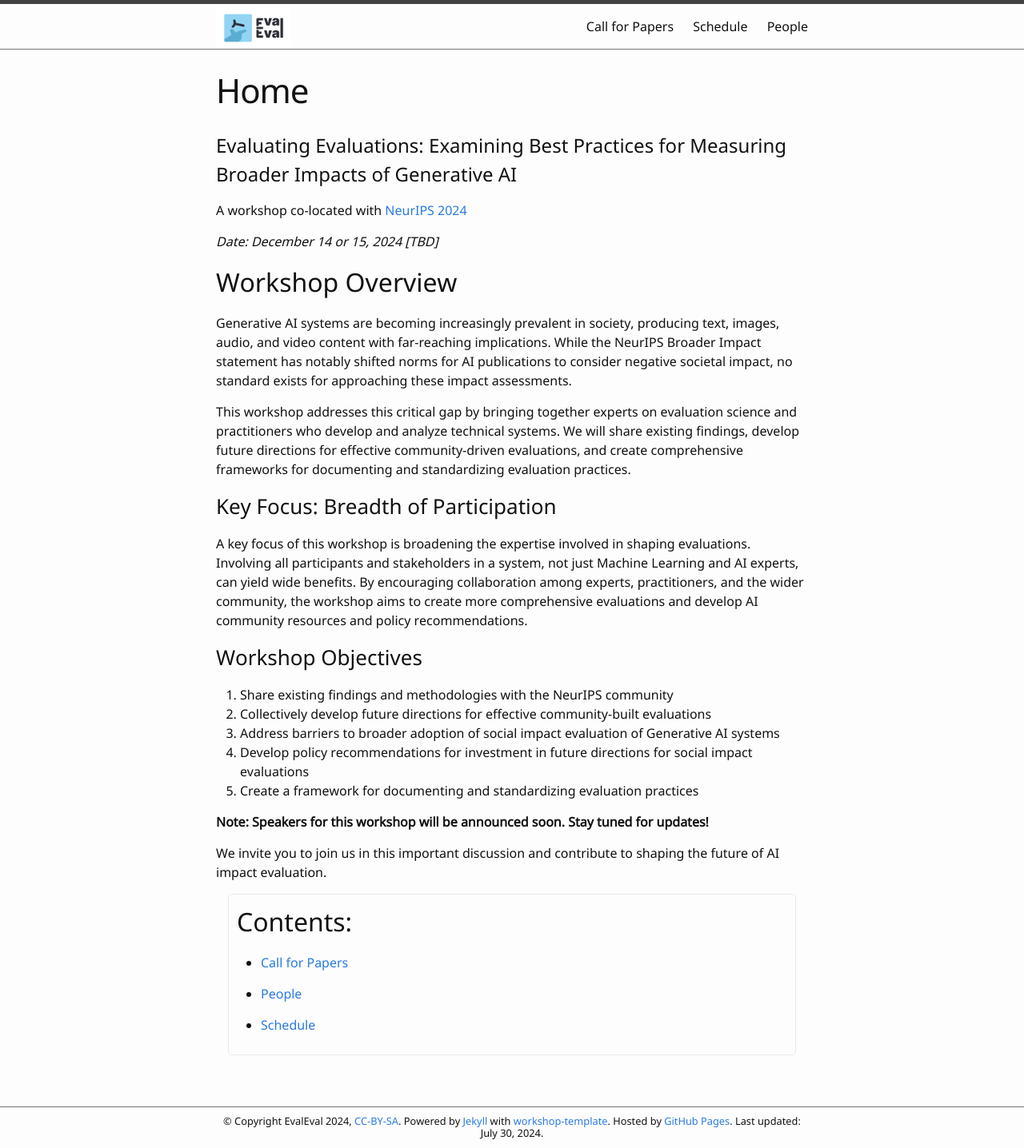
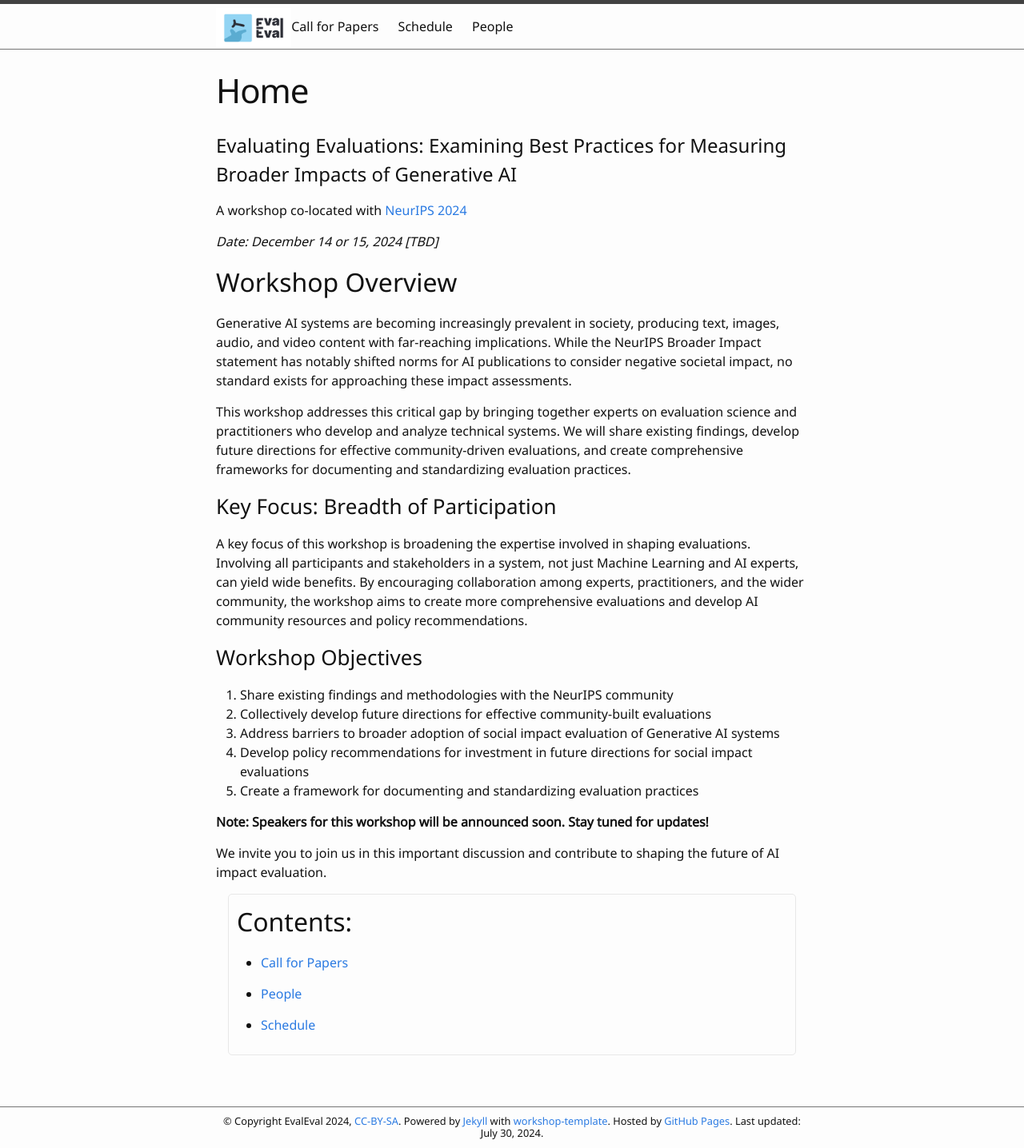
Before and after one commit to aaai-fidu-lab/aaai-fidu-lab.github.io, a Jekyll site: the page built from index.md, in a window 1280 px wide. Shown: the whole page at 80% size. Built offline with Jekyll 4.4.1, drawn with Linux system fonts in a browser that asks for light colours; our own code applies the rules of GitHub Pages for plain Markdown files.

Commit message:
Update custom.css

```diff
--- a/css/custom.css
+++ b/css/custom.css
@@ -4,8 +4,8 @@ html, body {
   padding: 0;
 }
 
-strong{
- font-weight:bold !important;
+strong {
+  font-weight: bold !important;
 }
 
 #page-container {
@@ -17,6 +17,32 @@ strong{
   padding-bottom: 40px;  /* Reduced Footer height */
 }
 
+/* Header and Navigation Styles */
+.site-header .wrapper {
+  display: flex;
+  justify-content: space-between;
+  align-items: center;
+}
+
+.site-logo {
+  max-height: 50px;  /* Adjust this value to fit your logo and header size */
+  width: auto;
+}
+
+.site-nav {
+  display: flex;
+  align-items: center;
+}
+
+.site-nav .nav-trigger {
+  display: none;
+}
+
+.site-nav .menu-icon {
+  display: none;
+}
+
+/* Footer Styles */
 .site-footer {
   position: absolute;
   bottom: 0;
@@ -36,22 +62,20 @@ strong{
   line-height: 1.2;  /* Tightened line height */
 }
 
-/* New styles for mobile menu */
-.site-nav {
-  float: right;
-  position: relative;
-}
+/* Mobile Styles */
+@media screen and (max-width: 600px) {
+  .site-header .wrapper {
+    flex-direction: column;
+    align-items: flex-start;
+  }
 
-.site-nav .nav-trigger {
-  display: none;
-}
+  .site-logo {
+    max-height: 40px;  /* Slightly smaller on mobile devices */
+    margin-bottom: 10px;
+  }
 
-.site-nav .menu-icon {
-  display: none;
-}
-
-@media screen and (max-width: 600px) {
   .site-nav {
+    align-self: flex-end;
     position: absolute;
     top: 9px;
     right: 15px;
@@ -92,14 +116,3 @@ strong{
     margin-right: 0;
   }
 }
-
-.site-logo {
-  max-height: 50px;  /* Adjust this value to fit your logo and header size */
-  width: auto;
-}
-
-@media screen and (max-width: 600px) {
-  .site-logo {
-    max-height: 40px;  /* Slightly smaller on mobile devices */
-  }
-}
```
